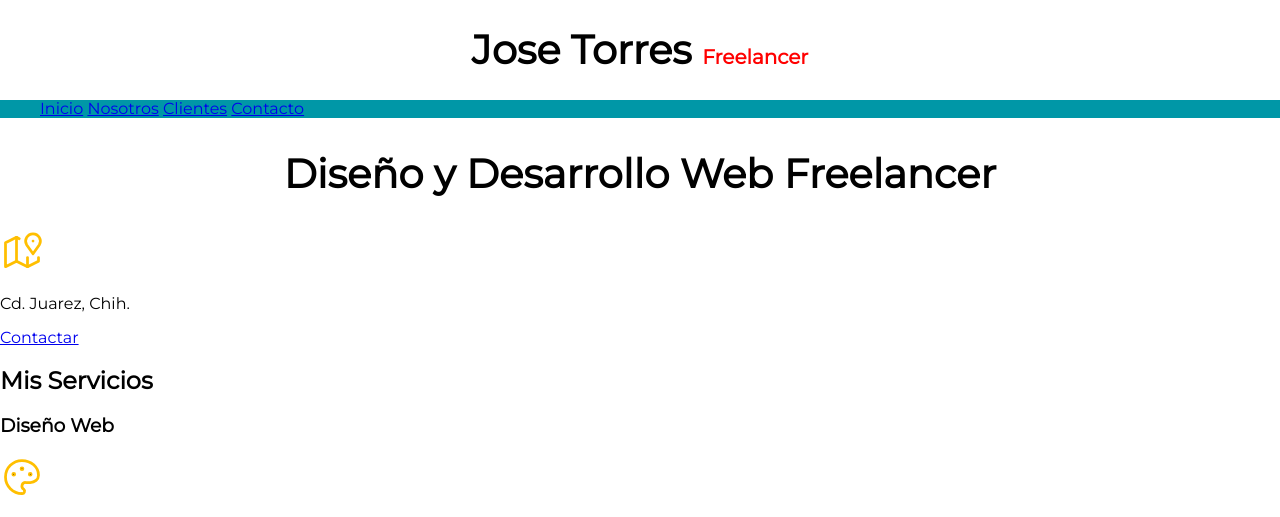
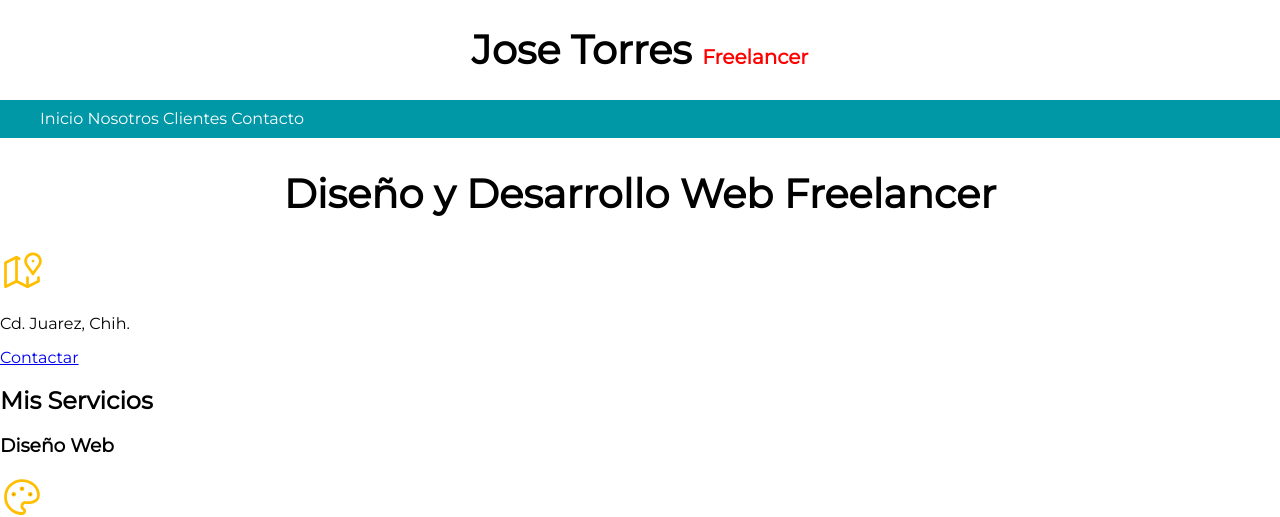
Before and after one commit to JoseTorres022/web-estatica1, a plain HTML site: page index.html in a window 1280 px wide. Shown: the top 517 px of the page. Drawn offline with Linux system fonts and the light colour scheme.

Commit message:
modificando el navbar

```diff
--- a/estilos/estilo.css
+++ b/estilos/estilo.css
@@ -35,5 +35,13 @@ body {
 
 .nav-bg {
     background-color: var(--secundario);
+}
 
+.navegacion-principal {
+    padding: 1rem;
 }
+
+.navegacion-principal a {
+    color: var(--blanco);
+    text-decoration: none;
+}
```
